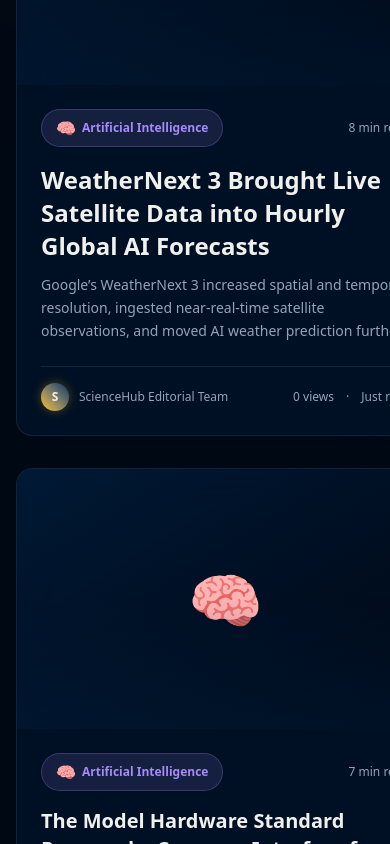
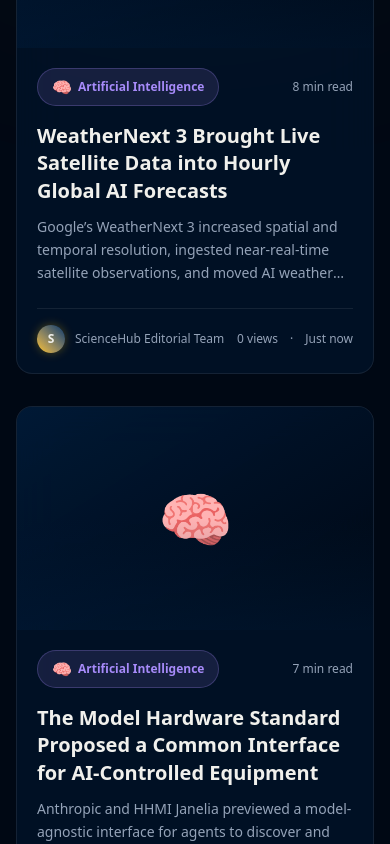
Before and after one commit to benbraikilyas/science-knowledge-hub, a Next.js app in the folder frontend/: page / in a window 390 px wide. Shown: the part 1480-2324 px from the top of the page. Built offline with nearby package versions, Linux system fonts and the light colour scheme; no server answers.

Commit message:
edit diles

```diff
--- a/frontend/src/components/ArticleCard.tsx
+++ b/frontend/src/components/ArticleCard.tsx
@@ -80,7 +80,7 @@
     <Link
       ref={cardRef}
       href={`/articles/${article.slug}`}
-      className={`group relative flex flex-col overflow-hidden rounded-2xl border border-[var(--border-color)] bg-[var(--bg-card)]/60 backdrop-blur-xl transition-all duration-300 hover:border-gold-500/50 hover:shadow-[0_10px_35px_rgba(255,195,0,0.12)] ${featured ? 'lg:flex-row' : ''
+      className={`group relative flex w-full min-w-0 max-w-full flex-col overflow-hidden rounded-2xl border border-[var(--border-color)] bg-[var(--bg-card)]/60 backdrop-blur-xl transition-all duration-300 hover:border-gold-500/50 hover:shadow-[0_10px_35px_rgba(255,195,0,0.12)] ${featured ? 'lg:flex-row' : ''
         }`}
       style={{ transformStyle: 'preserve-3d' }}
     >
@@ -94,9 +94,9 @@
       />
 
       {/* Visual / Icon Thumbnail */}
-      <div className={`relative overflow-hidden ${featured ? 'lg:w-1/2' : ''}`}>
+      <div className={`relative min-w-0 overflow-hidden ${featured ? 'lg:w-1/2' : ''}`}>
         {showImage ? (
-          <div className={`relative ${featured ? 'aspect-[16/10] lg:h-full min-h-[260px]' : 'aspect-[16/10] min-h-[210px]'}`}>
+          <div className={`relative ${featured ? 'aspect-[16/10] min-h-[190px] sm:min-h-[220px] lg:h-full lg:min-h-[260px]' : 'aspect-[16/10] min-h-[210px]'}`}>
             <Image
               src={article.featuredImage}
               alt={getImageMetadata(article.featuredImage)?.alt || article.title}
@@ -108,7 +108,7 @@
           </div>
         ) : (
           <div
-            className={`flex items-center justify-center bg-gradient-to-br from-[var(--bg-card)] to-[var(--bg-primary)] ${featured ? 'aspect-[16/10] lg:h-full min-h-[260px]' : 'aspect-[16/10] min-h-[210px]'
+            className={`flex items-center justify-center bg-gradient-to-br from-[var(--bg-card)] to-[var(--bg-primary)] ${featured ? 'aspect-[16/10] min-h-[190px] sm:min-h-[220px] lg:h-full lg:min-h-[260px]' : 'aspect-[16/10] min-h-[210px]'
               }`}
           >
             <span className="text-6xl transition-transform duration-500 group-hover:scale-125">
@@ -120,7 +120,7 @@
       </div>
 
       {/* Details */}
-      <div className="flex flex-1 flex-col justify-between p-6 sm:p-8">
+      <div className="flex min-w-0 flex-1 flex-col justify-between p-5 sm:p-8">
         <div>
           <div className="flex items-center justify-between gap-2">
             <span
@@ -138,7 +138,7 @@
           </div>
 
           <h3
-            className={`mt-4 font-bold leading-snug text-[var(--text-primary)] transition-colors duration-200 group-hover:text-[var(--accent-readable)] ${featured ? 'text-2xl sm:text-3xl lg:text-4xl' : 'text-xl sm:text-2xl'
+            className={`mt-4 min-w-0 break-words font-bold leading-snug text-[var(--text-primary)] transition-colors duration-200 group-hover:text-[var(--accent-readable)] ${featured ? 'text-xl sm:text-3xl lg:text-4xl' : 'text-xl sm:text-2xl'
               }`}
             style={{ fontFamily: 'var(--font-heading)' }}
           >
@@ -170,7 +170,7 @@
             <span className="truncate font-medium text-[var(--text-secondary)]">{publicAuthor.displayName}</span>
           </div>
 
-          <div className="flex items-center gap-3 font-mono text-xs sm:text-sm">
+          <div className="flex min-w-0 max-w-full items-center gap-3 font-mono text-xs sm:text-sm">
             <span>{formatCompactNumber(article.viewsCount)} views</span>
             <span>·</span>
             <span>{getRelativeTime(article.publishedAt)}</span>
--- a/frontend/src/components/FeaturedArticles.tsx
+++ b/frontend/src/components/FeaturedArticles.tsx
@@ -72,7 +72,7 @@
       {/* Background ambient glow */}
       <div className="pointer-events-none absolute left-1/2 top-10 h-96 w-96 -translate-x-1/2 rounded-full bg-gold-500/10 blur-[150px]" />
 
-      <div className="relative z-10 mx-auto max-w-[1550px] 2xl:max-w-[1720px] px-4 sm:px-6 lg:px-10">
+      <div className="relative z-10 mx-auto min-w-0 max-w-[1550px] 2xl:max-w-[1720px] px-4 sm:px-6 lg:px-10">
         {/* Section Header */}
         <div ref={headerRef} className="flex flex-col sm:flex-row sm:items-end justify-between gap-6 border-b border-[var(--border-color)]/60 pb-8">
           <div>
@@ -100,15 +100,15 @@
         </div>
 
         {/* Dynamic Bento/Grid Layout */}
-        <div ref={gridRef} className="mt-12 sm:mt-16 grid gap-8 sm:gap-10">
+        <div ref={gridRef} className="mt-12 grid min-w-0 gap-8 sm:mt-16 sm:gap-10">
           {/* Top Featured Row */}
-          <div className="grid gap-8 sm:gap-10 lg:grid-cols-12">
-            <div className="article-card-item lg:col-span-7">
+          <div className="grid min-w-0 gap-8 sm:gap-10 lg:grid-cols-12">
+            <div className="article-card-item min-w-0 lg:col-span-7">
               <ArticleCard article={featured} featured />
             </div>
-            <div className="grid gap-8 sm:gap-10 lg:col-span-5">
+            <div className="grid min-w-0 gap-8 sm:gap-10 lg:col-span-5">
               {secondary.map((article) => (
-                <div key={article.id} className="article-card-item">
+                <div key={article.id} className="article-card-item min-w-0">
                   <ArticleCard article={article} />
                 </div>
               ))}
@@ -119,7 +119,7 @@
           {rest.length > 0 && (
             <div className="mt-4 grid gap-8 sm:gap-10 sm:grid-cols-2 lg:grid-cols-3">
               {rest.map((article) => (
-                <div key={article.id} className="article-card-item">
+                <div key={article.id} className="article-card-item min-w-0">
                   <ArticleCard article={article} />
                 </div>
               ))}
```
